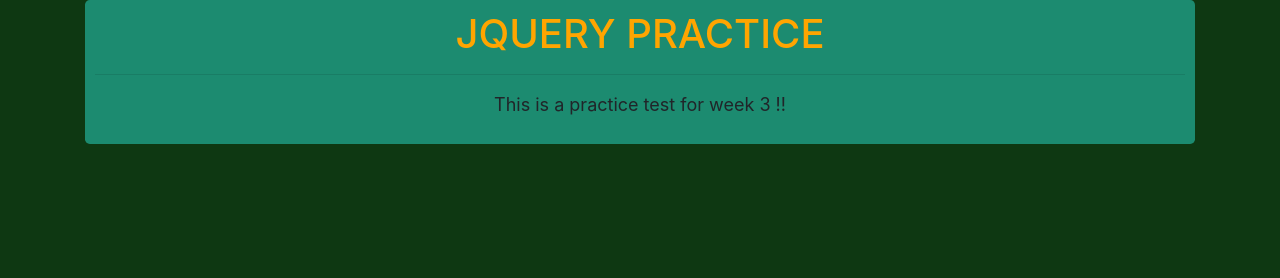
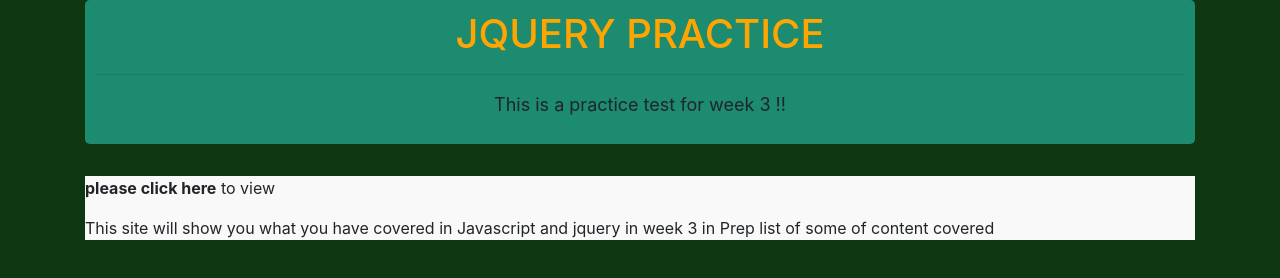
Before and after one commit to sam2020-4/FlashCardPrj, a plain HTML site: page index.html in a window 1280 px wide. Drawn offline with Linux system fonts and the light colour scheme.

Commit message:
added the content and styled it

```diff
--- a/css/styles.css
+++ b/css/styles.css
@@ -16,3 +16,6 @@ body{
 .flash >p{
    font-size:18px;
 }
+.main{
+    background-color: #F8F9F8;
+}
--- a/index.html
+++ b/index.html
@@ -11,8 +11,17 @@
         <div class="container">
             <div class="jumbotron flash">
                 <h1>jquery Practice</h1>
-                <hr>
-                <p>This is a practice test for week 3 !!</p>
+                    <hr>
+                        <p>This is a practice test for week 3 !!</p>
+
+            </div>
+
+            <div class="main">
+               <p><strong class="wednesday-content">please click here</strong> to view</p>
+                <div class="show">
+                <p>This site will show you what you have covered in Javascript and jquery in week 3 in Prep <span class="show-list">list of some of content covered</span></p>
+                </div>
+
             </div>
 
 
```
